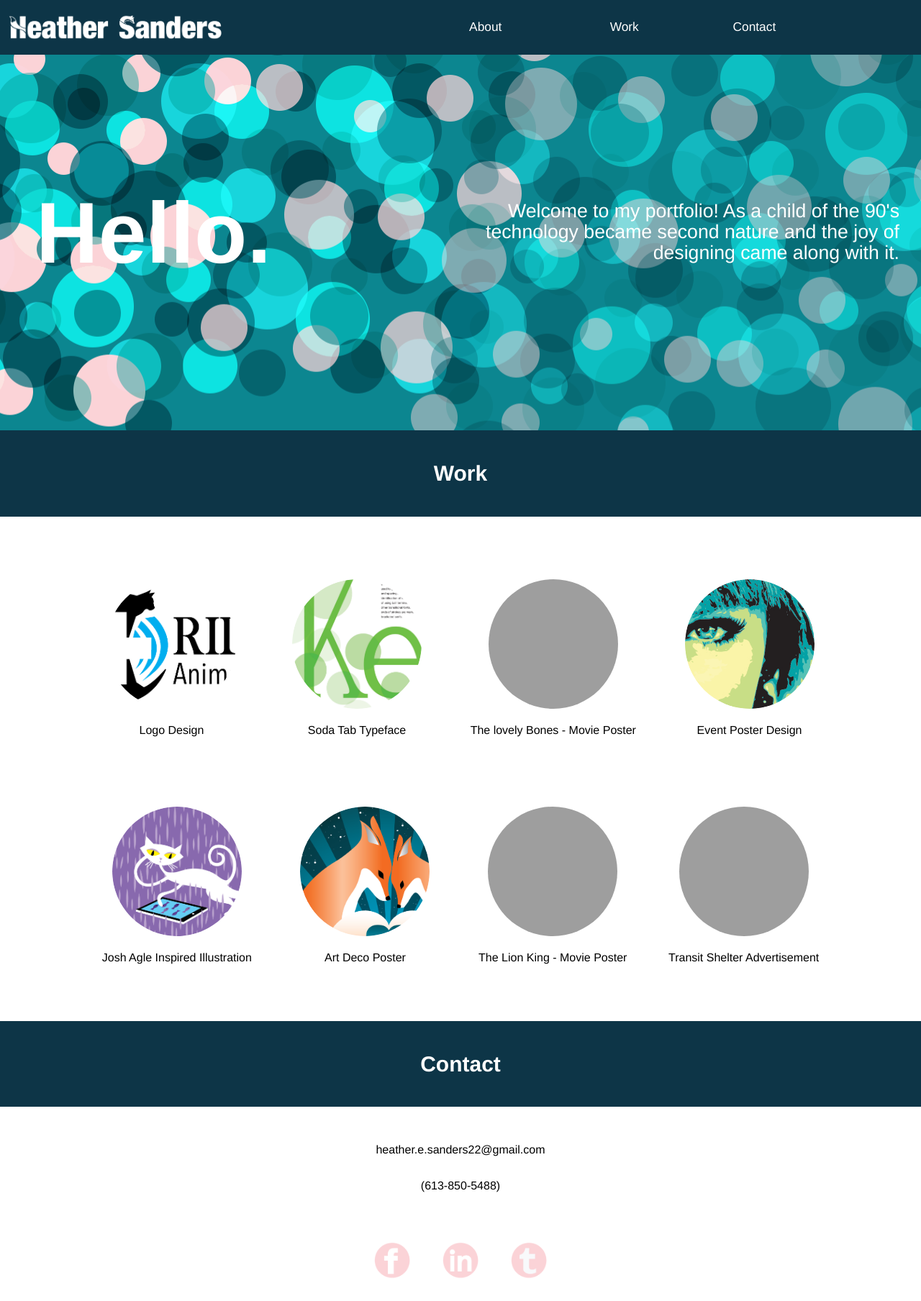
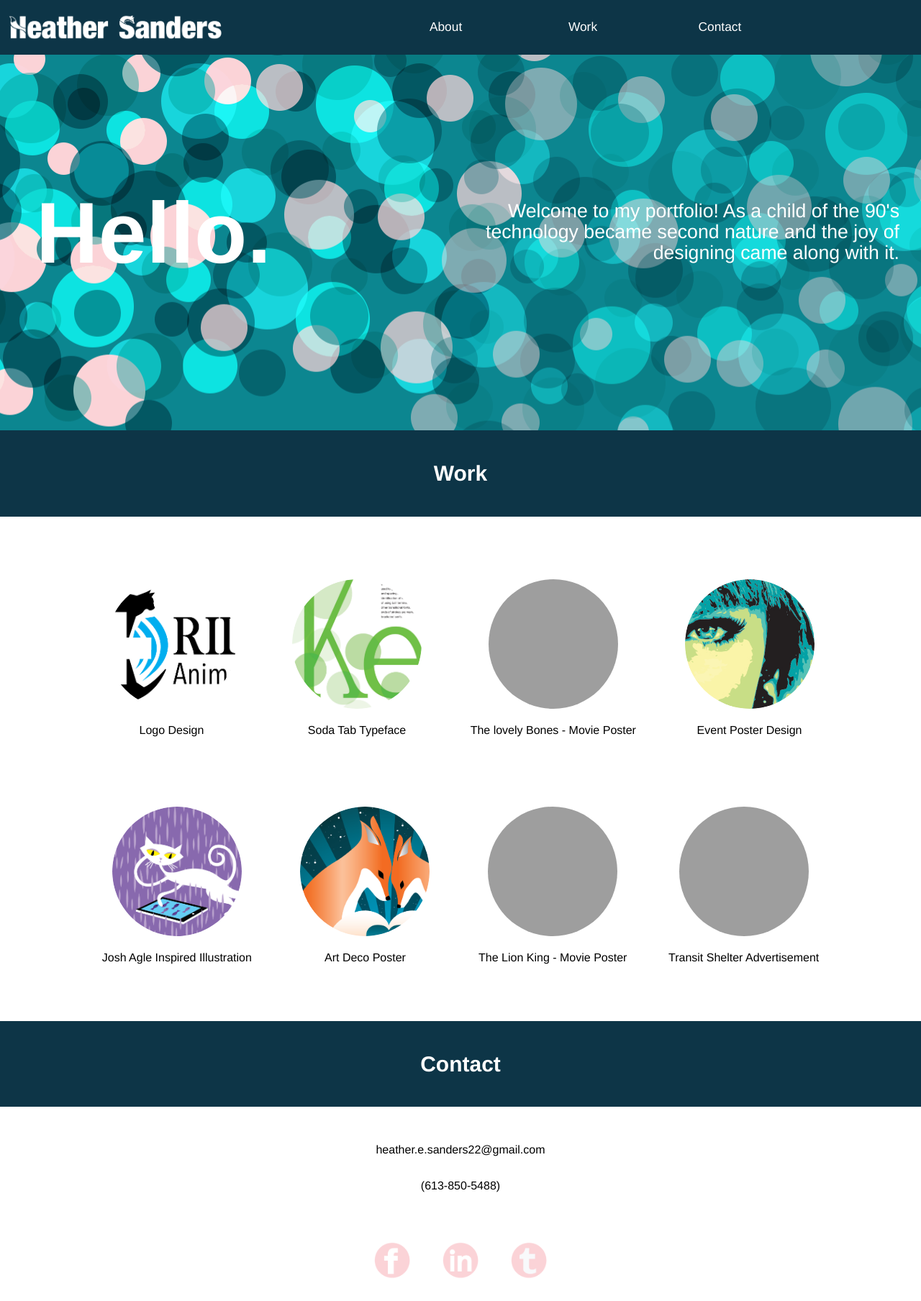
Before and after one commit to sandheather/Portfolio, a Jekyll site: the page built from index.html, in a window 1280 px wide. Shown: the whole page at 72% size. Built offline with Jekyll 4.4.1, drawn with Linux system fonts in a browser that asks for light colours.

Commit message:
nav li class change

```diff
--- a/_layouts/default.html
+++ b/_layouts/default.html
@@ -21,12 +21,12 @@
   <div class="unit xs-1-4 s-1-4 m-1-4 l-1-4">
     <img class="logo" src="{{site.baseurl}}/images/wordmark-03.png" alt="">
 </div>
-<nav class="unit xs-3-4 s-3-4 m-3-4 l-3-4 center">
+<nav class="unit xs-1 s-1 m-3-4 l-3-4">
   <div>
     <ul>
-      <li class="choice"><a href="{{site.baseurl}}/#about">About</a></li>
-      <li class="choice"><a href="{{site.baseurl}}/#work">Work</a></li>
-      <li class="choice"><a href="{{site.baseurl}}/#contact">Contact</a></li>
+      <li class="text-center"><a href="{{site.baseurl}}/#about">About</a></li>
+      <li class="text-center"><a href="{{site.baseurl}}/#work">Work</a></li>
+      <li class="text-center"><a href="{{site.baseurl}}/#contact">Contact</a></li>
     </ul>
   </div>
   </nav>
```
